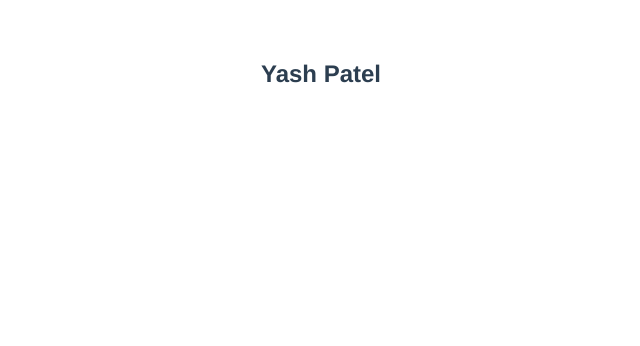
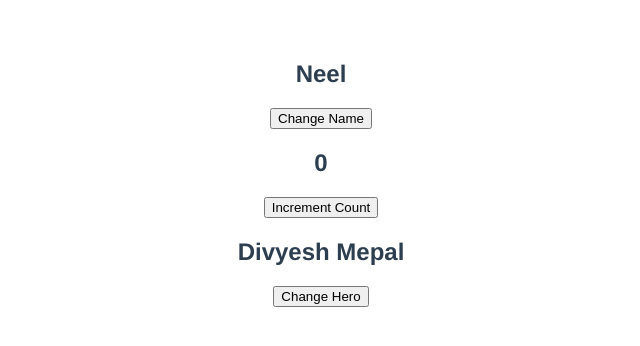
Before and after one commit to divyeshz/vue-composition-codevolution, a Vue app: page / in a window 1280 px wide. Shown: the top 346 px of the page, without its empty margins (319-959 px from the left). Built offline with nearby package versions, Linux system fonts and the light colour scheme.

Commit message:
Replacing methods

```diff
--- a/src/App.vue
+++ b/src/App.vue
@@ -1,14 +1,14 @@
 <template>
-  <DemoTwo />
+  <Methods />
 </template>
 
 <script>
-import DemoTwo from './components/DemoTwo.vue'
+import Methods from './components/Methods.vue'
 
 export default {
   name: 'App',
   components: {
-    DemoTwo
+    Methods
   }
 }
 </script>
--- /dev/null
+++ b/src/components/Methods.vue
@@ -0,0 +1,54 @@
+<template>
+    <div>
+        <h2>{{ name }}</h2>
+        <button @click="setName">Change Name</button>
+
+        <h2>{{ count }}</h2>
+        <button @click="incrementCount">Increment Count</button>
+
+        <h2>{{ first }} {{ last }}</h2>
+        <button @click="changeHero">Change Hero</button>
+    </div>
+</template>
+
+<script>
+import { ref, reactive, toRefs } from 'vue'
+
+export default {
+    name: 'MethodsComponent',
+    setup() {
+        const count = ref(0)
+        function incrementCount() {
+            count.value++
+        }
+
+        const state = reactive({
+            first: 'Divyesh',
+            last: 'Mepal',
+        })
+        function changeHero() {
+            state.first = 'Spider'
+            state.last = 'Men'
+        }
+
+        return {
+            count,
+            incrementCount,
+            ...toRefs(state),
+            changeHero
+        }
+    },
+    data() {
+        return {
+            name: 'Neel'
+        }
+    },
+    methods: {
+        setName() {
+            this.name = 'Divyesh'
+        }
+    },
+}
+</script>
+
+<style scoped></style>
```
